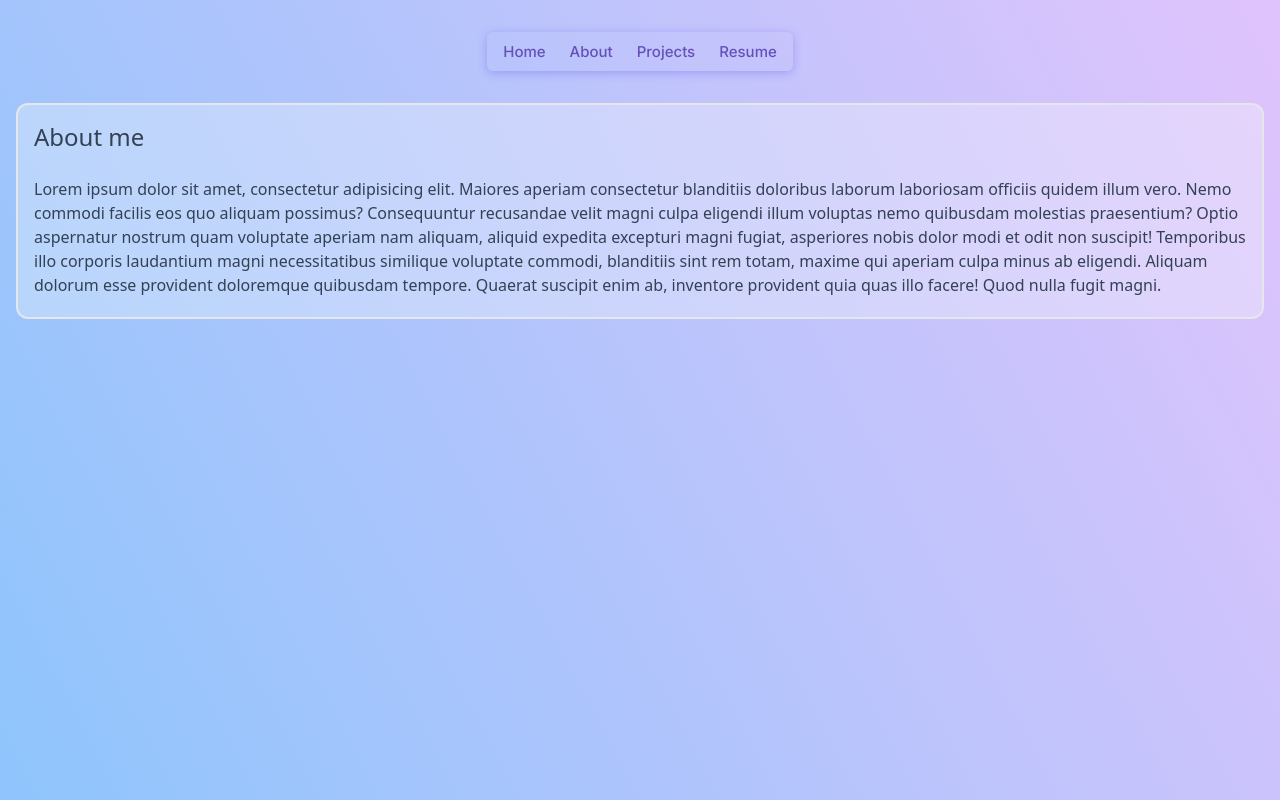
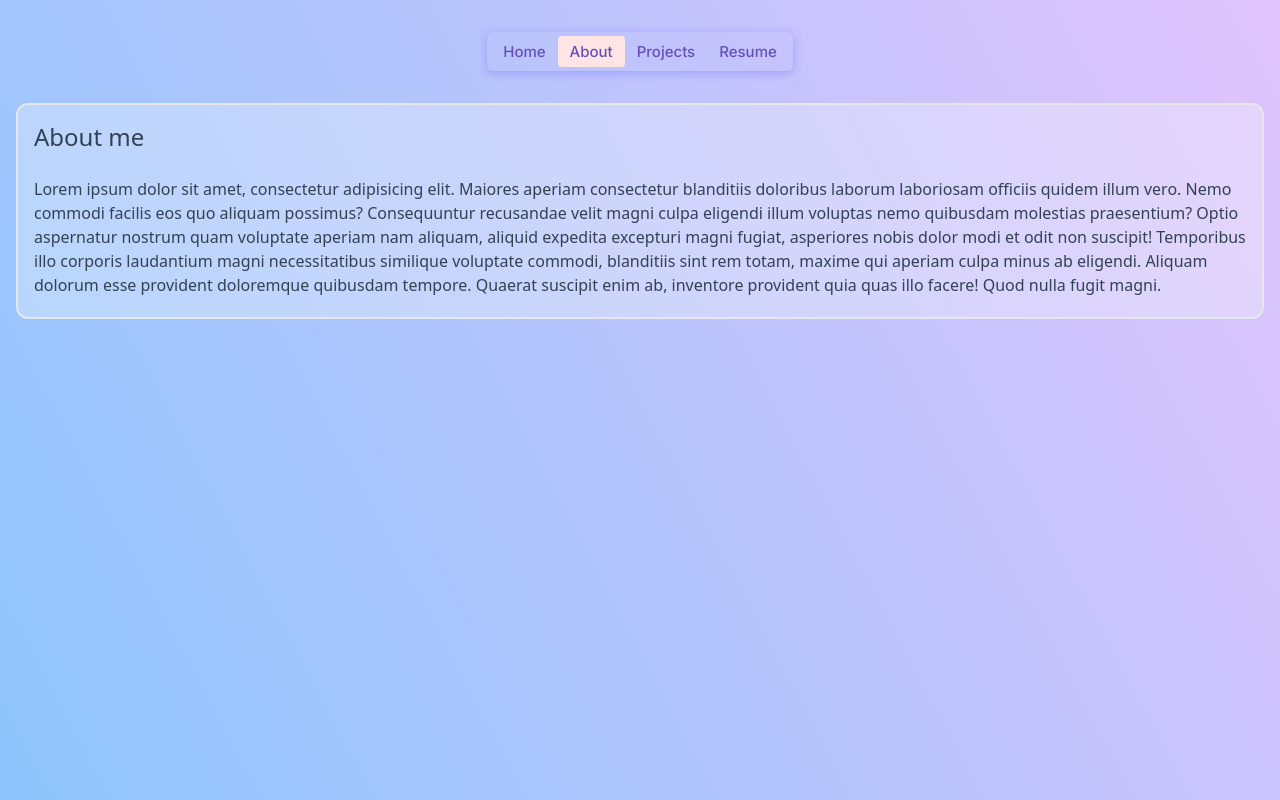
Before and after one commit to piklume/sayak-portfolio, a Next.js app: page /about in a window 1280 px wide. Built offline with nearby package versions, Linux system fonts and the light colour scheme.

Commit message:
feat: highlight current page link

```diff
--- a/app/common/components/navMenuBar.tsx
+++ b/app/common/components/navMenuBar.tsx
@@ -4,19 +4,24 @@ import React from 'react';
 import Link from 'next/link';
 import * as NavigationMenu from '@radix-ui/react-navigation-menu';
 import { MENU_LIST } from '../constants';
+import { usePathname } from 'next/navigation';
 
 const NavMenuBar = () => {
+  const pathName = usePathname();
+
   return (
     <header className="my-4">
       <NavigationMenu.Root className="relative z-[1] flex w-full justify-center">
         <NavigationMenu.List className="center shadow-indigo-500/40 m-0 flex list-none rounded-[6px] bg-transparent p-1 shadow-[0_2px_10px]">
-          {MENU_LIST.map((menuItem) => (
-            <NavigationMenu.Item key={menuItem.name}>
+          {MENU_LIST.map(({ name, path }) => (
+            <NavigationMenu.Item key={name}>
               <Link
-                className="text-violet11 hover:bg-violet5 focus:shadow-violet7 block select-none rounded-[4px] px-3 py-2 text-[15px] font-medium leading-none no-underline outline-none focus:shadow-[0_0_0_2px]"
-                href={menuItem.path}
+                className={`text-violet11 hover:bg-violet5 focus:shadow-violet7 block select-none rounded-[4px] px-3 py-2 text-[15px] font-medium leading-none no-underline outline-none focus:shadow-[0_0_0_2px] ${
+                  pathName === path && 'bg-rose-100 text-black'
+                }`}
+                href={path}
               >
-                {menuItem.name}
+                {name}
               </Link>
             </NavigationMenu.Item>
           ))}
--- a/tailwind.config.js
+++ b/tailwind.config.js
@@ -78,6 +78,7 @@ module.exports = {
       indigo: colors.indigo,
       yellow: colors.yellow,
       slate: colors.slate,
+      rose: colors.rose,
     },
   },
   plugins: [],
```
